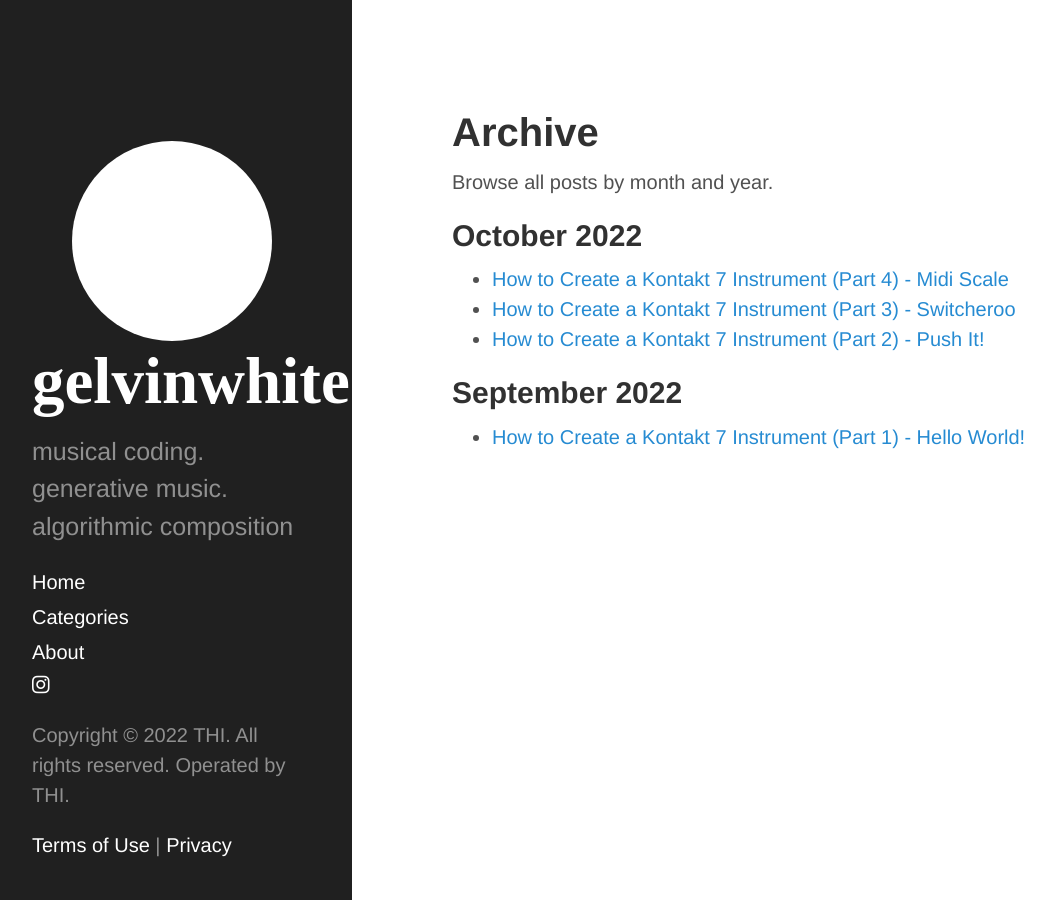
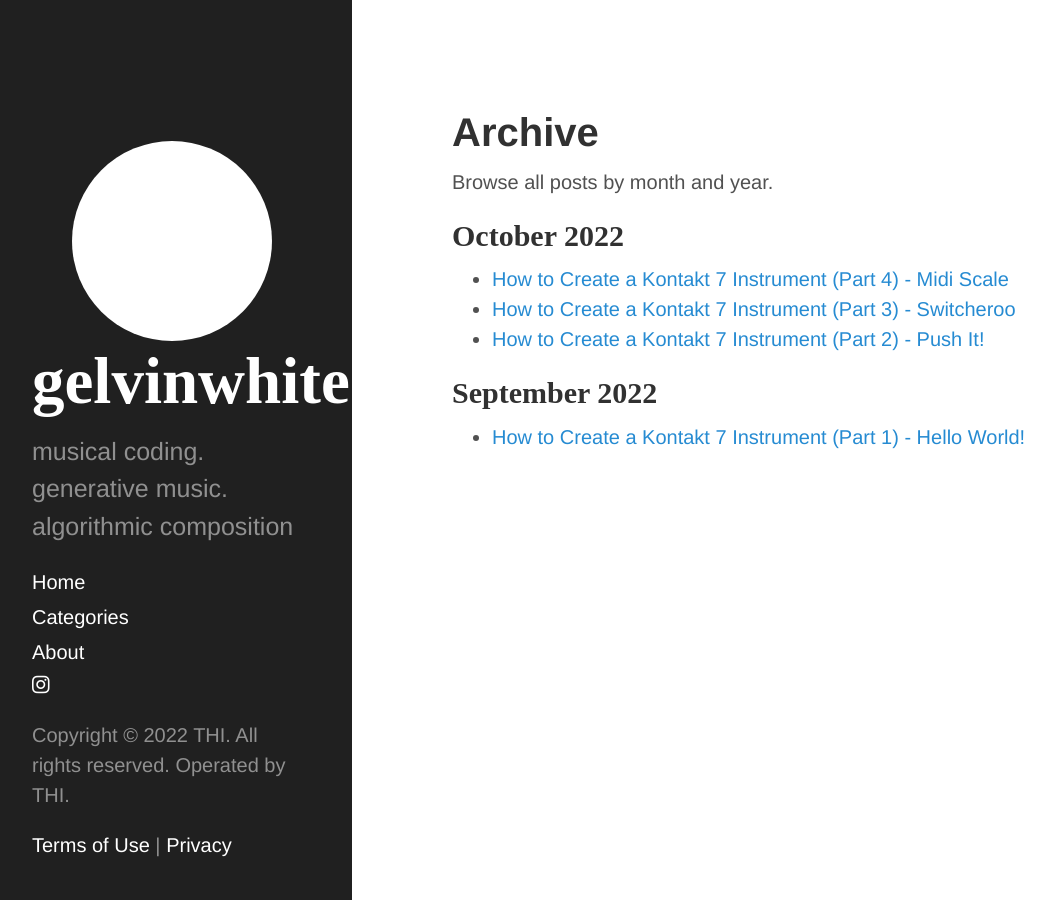
Before and after one commit to guyewhite/guyewhite.github.io, a Jekyll site: the page built from archive.md, in a window 1280 px wide. Shown: the whole page, without its empty margins (8-1063 px from the left). Built offline with Jekyll 4.4.1, drawn with Linux system fonts in a browser that asks for light colours; nearby versions of some CDN libraries; some web fonts are replaced.

Commit message:
“fourth”

```diff
--- a/public/css/poole.css
+++ b/public/css/poole.css
@@ -93,6 +93,7 @@
 h2 {
   margin-top: 1rem;
   font-size: 1.5rem;
+  font-family: 'East Sea Dokdo', cursive;
 }
 h3 {
   margin-top: 1.5rem;
```
Also changed, not shown: assets/apple-touch-icon-precomposed.png, assets/favicon.ico, 6 other files.
